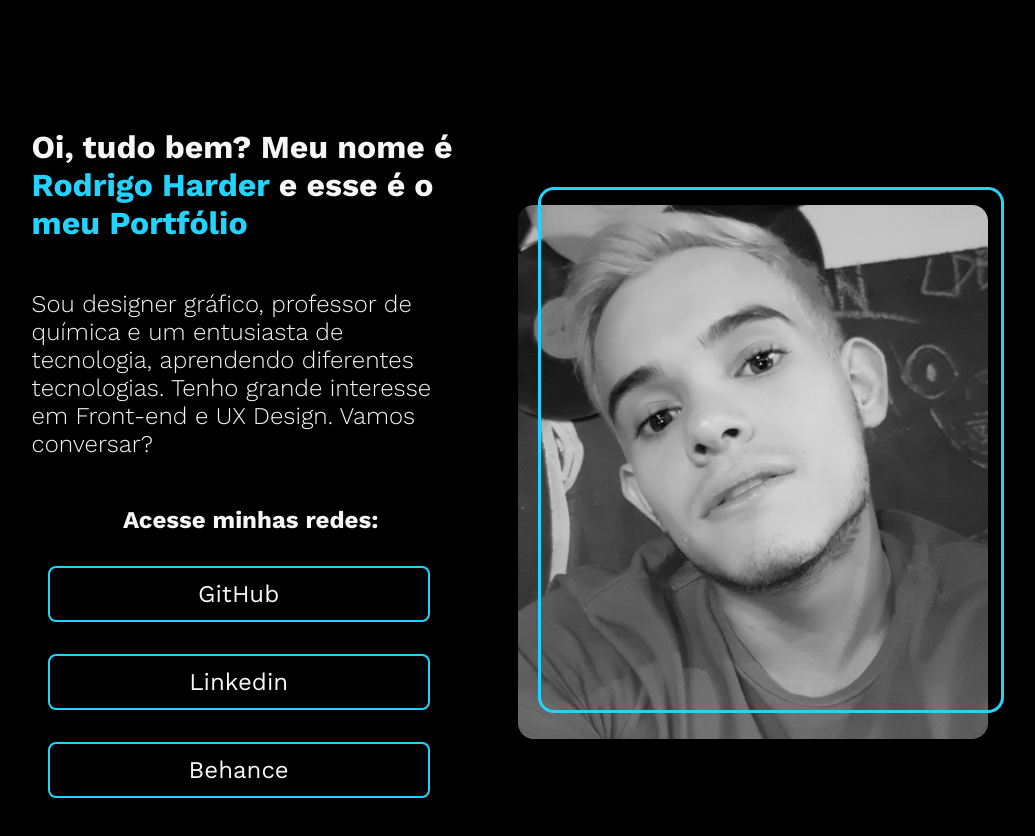
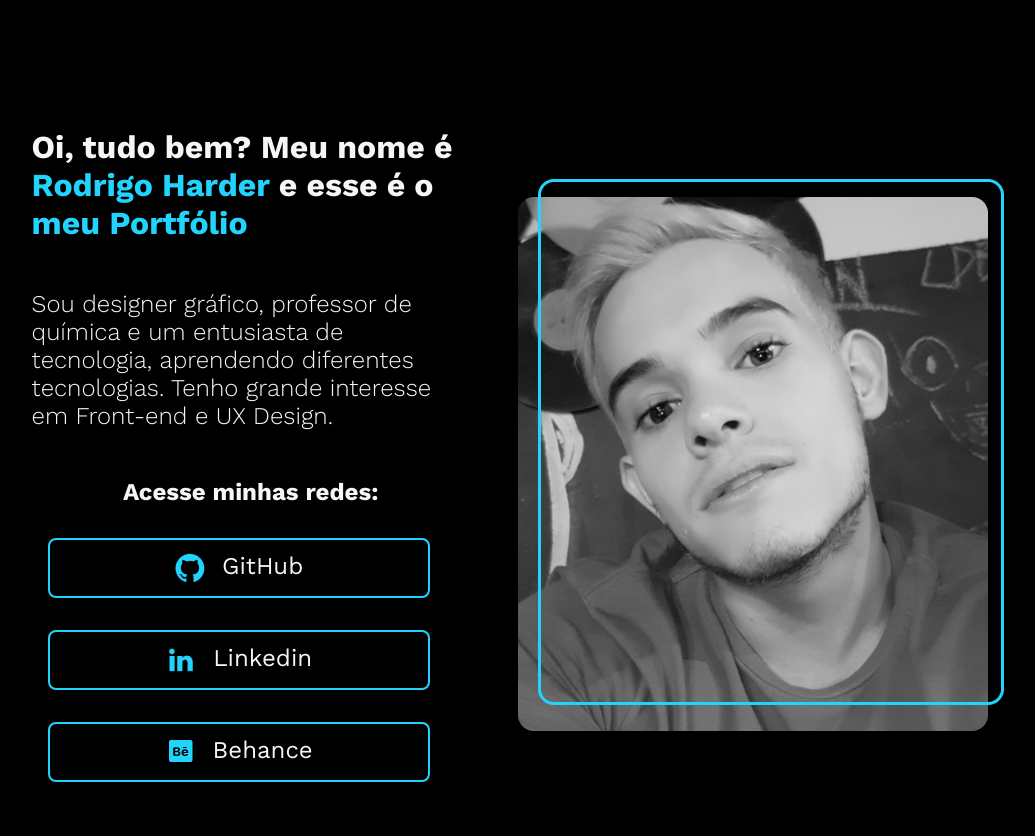
Before and after one commit to RodrigoHarder/Portfolio, a plain HTML site: page index.html in a window 1280 px wide. Shown: the whole page, without its empty margins (122-1157 px from the left). Drawn offline with nearby package versions, Linux system fonts and the light colour scheme.

Commit message:
Adiiconando ícones aos botões
Adicionando os ícones nos botões e criando a interatividade ao passar com o mouse por cima deles

```diff
--- a/estilos/style.css
+++ b/estilos/style.css
@@ -60,6 +60,9 @@ body{
 }
 
 .container__links__link{
+    display:flex;
+    justify-content: center;
+    gap:16px;
     border:2px solid #22D4FD;
     width: 378px;
     padding: 0.5em 0;
@@ -70,5 +73,12 @@ body{
     font-family: 'Work Sans', sans-serif;
     font-weight: 400;
     font-size: 1.5em;
-    margin-right: 1em ;
+    margin-right: 1em;
+    cursor: pointer;
 }
+
+.container__links__link:hover{
+    transform: scale(1.05);
+    background-color: #272727;
+    color:#22D4FD;
+}
--- a/index.html
+++ b/index.html
@@ -17,12 +17,12 @@
         <section class="container__content">
             <h1 class="container__content__title">Oi, tudo bem? Meu nome é <strong class="container__content__strong">Rodrigo Harder</strong> e esse é o <strong class="container__content__strong">meu Portfólio </strong></h1>
 
-            <p class="container__content__text">Sou designer gráfico, professor de química e um entusiasta de tecnologia, aprendendo diferentes tecnologias. Tenho grande interesse em Front-end e UX Design. Vamos conversar?</p>
+            <p class="container__content__text">Sou designer gráfico, professor de química e um entusiasta de tecnologia, aprendendo diferentes tecnologias. Tenho grande interesse em Front-end e UX Design.</p>
             <div class="container__links">
                 <h2 class="container__links__subtitulo">Acesse minhas redes:</h2>
-                <a class="container__links__link" href="https://github.com/RodrigoHarder">GitHub</a>
-                <a class="container__links__link" href="https://www.linkedin.com/in/rodrigo-harder/">Linkedin</a>
-                <a class="container__links__link" href="https://www.behance.net/roharder">Behance</a>
+                <a class="container__links__link" href="https://github.com/RodrigoHarder"><img src="./imagens/github.png" alt="Logotipo GitHub em azul">GitHub</a>
+                <a class="container__links__link" href="https://www.linkedin.com/in/rodrigo-harder/"><img src="./imagens/linkedin.png" alt="Logotipo do Linkedin">Linkedin</a>
+                <a class="container__links__link" href="https://www.behance.net/roharder"><img src="./imagens/behance.png" alt="Logotipo do Behance">Behance</a>
             </div>
         </section>
 
```
Also changed, not shown: imagens/behance.png (added), imagens/github.png (added), imagens/linkedin.png (added).
